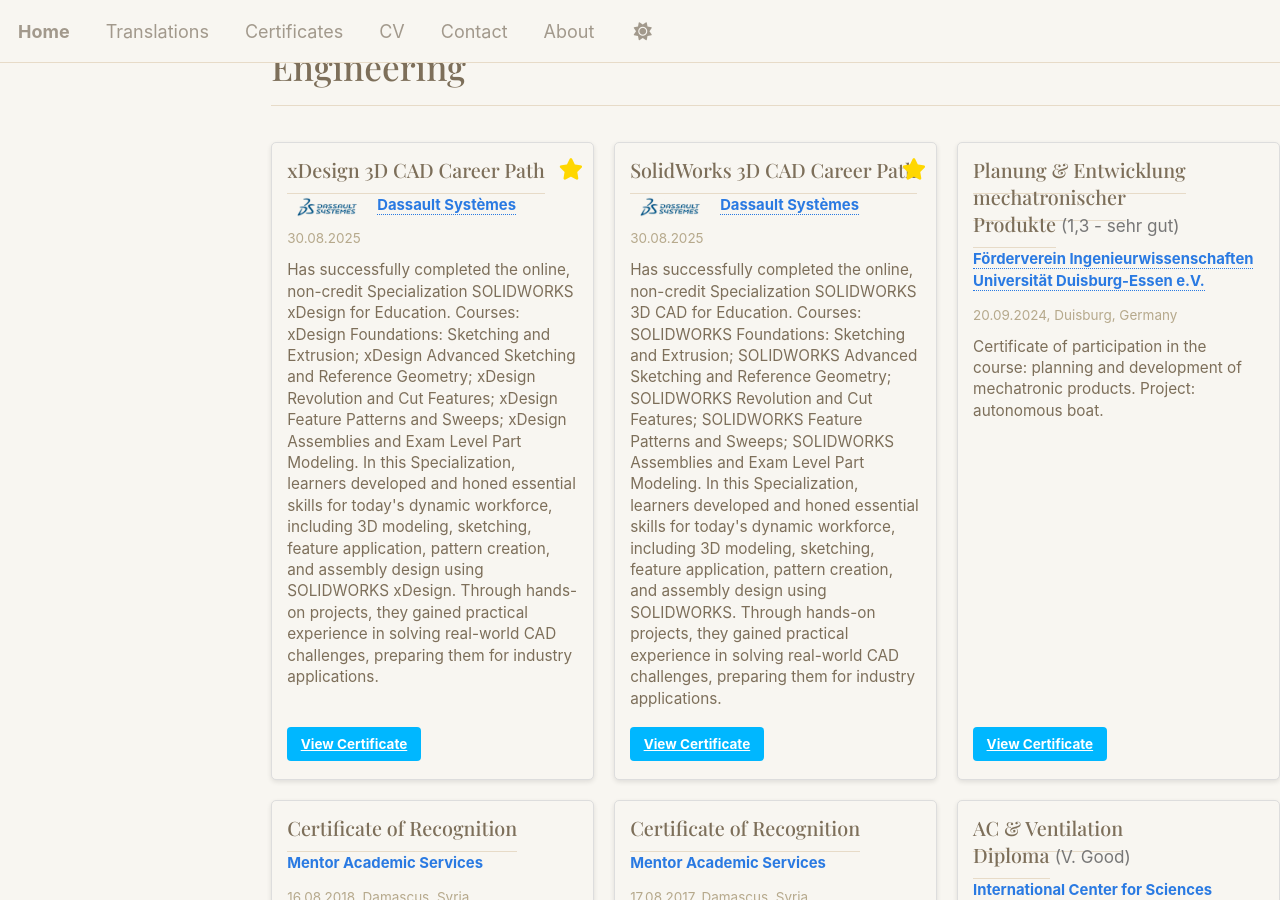
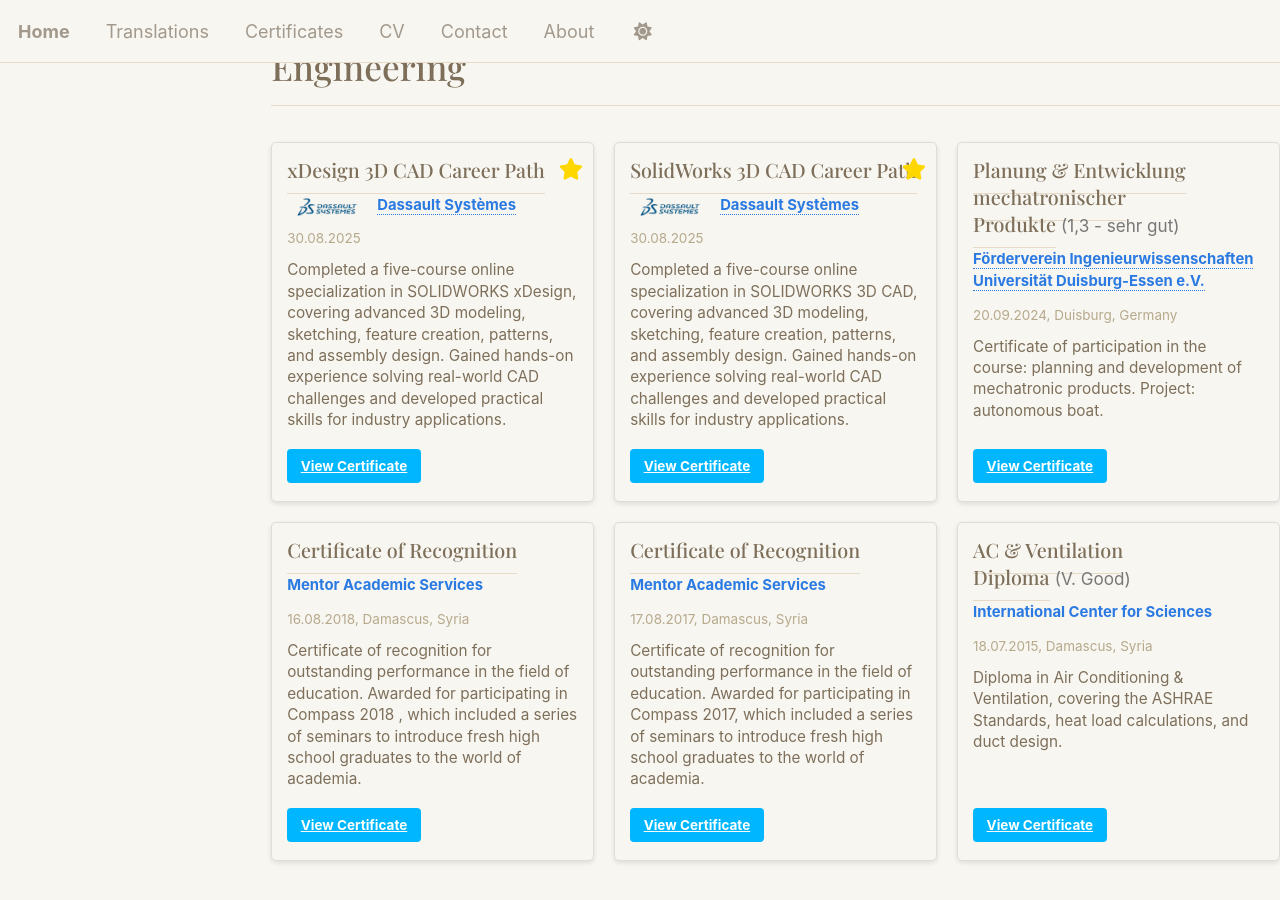
Before and after one commit to HabibZRK/HabibZRK.github.io, a Jekyll site: the page built from _pages/certificates.md, in a window 1280 px wide and 900 px high, scrolled down 1009 px. Built offline with Jekyll 4.4.1, drawn with Linux system fonts in a browser that asks for light colours.

Commit message:
content: update descriptions for SOLIDWORKS and xDesign specializations in certificates.json

```diff
--- a/_data/certificates.json
+++ b/_data/certificates.json
@@ -38,7 +38,7 @@
     "organization": "Dassault Systèmes",
     "organization_url": "https://www.coursera.org/learner/habib-zreik",
     "logo": "/images/organization/dassault.png",
-  "description": "Has successfully completed the online, non-credit Specialization SOLIDWORKS 3D CAD for Education.\n\nCourses: SOLIDWORKS Foundations: Sketching and Extrusion; SOLIDWORKS Advanced Sketching and Reference Geometry; SOLIDWORKS Revolution and Cut Features; SOLIDWORKS Feature Patterns and Sweeps; SOLIDWORKS Assemblies and Exam Level Part Modeling.\n\nIn this Specialization, learners developed and honed essential skills for today's dynamic workforce, including 3D modeling, sketching, feature application, pattern creation, and assembly design using SOLIDWORKS. Through hands-on projects, they gained practical experience in solving real-world CAD challenges, preparing them for industry applications.",
+  "description": "Completed a five-course online specialization in SOLIDWORKS 3D CAD, covering advanced 3D modeling, sketching, feature creation, patterns, and assembly design. Gained hands-on experience solving real-world CAD challenges and developed practical skills for industry applications.",
     "url": "/files/certificates/Engineering/CAD/SolidWorks_3d_CAD_Career.pdf",
     "subject": "Engineering",
     "star": 1
@@ -49,7 +49,7 @@
     "organization": "Dassault Systèmes",
     "organization_url": "https://www.coursera.org/learner/habib-zreik",
     "logo": "/images/organization/dassault.png",
-  "description": "Has successfully completed the online, non-credit Specialization SOLIDWORKS xDesign for Education.\n\nCourses: xDesign Foundations: Sketching and Extrusion; xDesign Advanced Sketching and Reference Geometry; xDesign Revolution and Cut Features; xDesign Feature Patterns and Sweeps; xDesign Assemblies and Exam Level Part Modeling.\n\nIn this Specialization, learners developed and honed essential skills for today's dynamic workforce, including 3D modeling, sketching, feature application, pattern creation, and assembly design using SOLIDWORKS xDesign. Through hands-on projects, they gained practical experience in solving real-world CAD challenges, preparing them for industry applications.",
+  "description": "Completed a five-course online specialization in SOLIDWORKS xDesign, covering advanced 3D modeling, sketching, feature creation, patterns, and assembly design. Gained hands-on experience solving real-world CAD challenges and developed practical skills for industry applications.",
     "url": "/files/certificates/Engineering/CAD/xDesign_3d_CAD_Career.pdf",
     "subject": "Engineering",
     "star": 1
```
